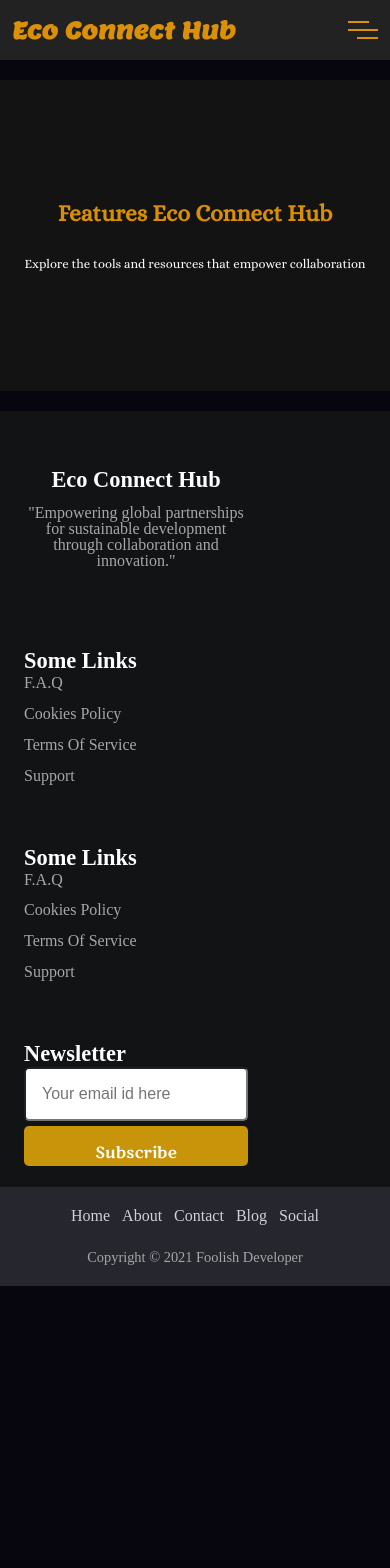
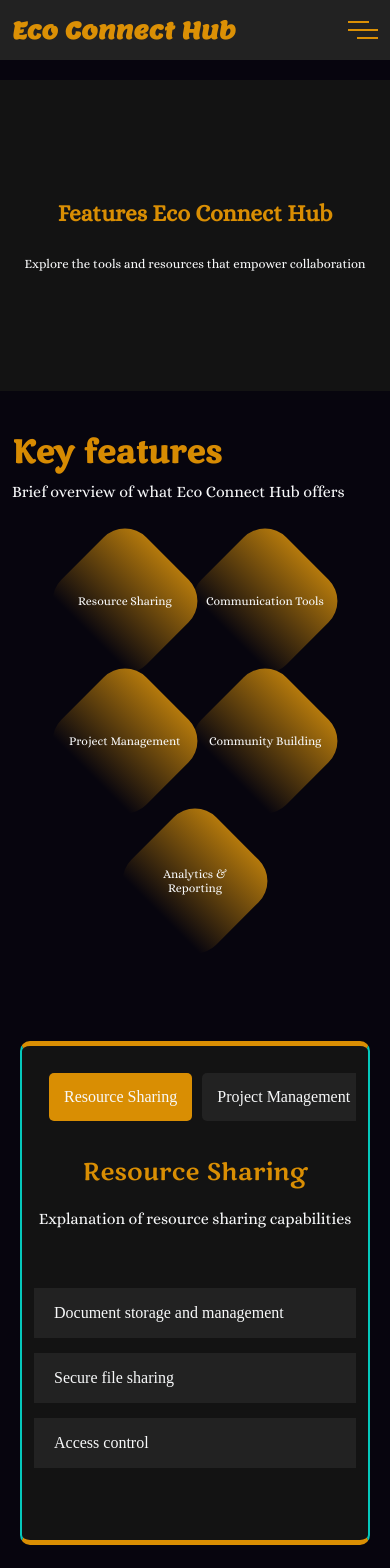
Before and after one commit to codewithdevraj/ecoconect, a React (Create React App) app: page /features in a window 390 px wide. Shown: the top 1568 px of the page. Before the commit the page ends 1286 px from the top, so only its background shows below. Built offline with nearby package versions, Linux system fonts and the light colour scheme.

Commit message:
chore: Add KeyFeature and FeatureTabs components to Features page

```diff
--- a/src/components/common/style.css
+++ b/src/components/common/style.css
@@ -44,6 +44,13 @@ header {
   display: flex;
   align-items: center;
   gap: 12px;
+  button{
+    transition: all 0.1s ease-out;
+    &:active{
+      transform: scale(0.95);
+    }
+  }
+
 }
 button {
   outline: none;
@@ -121,6 +128,28 @@ nav {
     font-size: 16px;
     font-family: marko;
     color: var(--font-color-primary);
+    position: relative;
+    z-index: 1;
+
+    &::before{
+      content: "";
+      height: 2px;
+      width: 100%;
+      position: absolute;
+      bottom: -4px;
+      left: 0;
+      background-color: var(--font-color-primary);
+      transform: scaleX(0);
+      /* transform-origin: left; */
+      opacity: 0;
+      transition: all 0.5s ease-in-out;
+
+    }
+    &:hover::before{
+      transform: scaleX(1);
+      opacity: 1;
+
+    }
   }
 }
 
--- a/src/components/pages/aboutus/style.css
+++ b/src/components/pages/aboutus/style.css
@@ -195,7 +195,7 @@
 /*----------------------about team-----------------------------*/
 .abt-team{
   padding: 24px;
-  background-color: var(--secondary-bg-color);
+  /* background-color: var(--secondary-bg-color); */
   margin-bottom: 60px;
   h2{
     font-size: 36px;
@@ -209,12 +209,37 @@
     gap: 20px;
     grid-template-columns: repeat(auto-fill, minmax(160px, 1fr));
     justify-items: center;
+    position: relative;
+    z-index: 1;
     .team-card{
       height: auto;
       width: 160px;
       padding: 12px;
-      background-color: var(--tertiary-bg-color);
+      background: var(--tertiary-bg-color);
       border-radius: 16px;
+      position: relative;
+      &::after{
+        content: "";
+        position: absolute;
+        width: 100%;
+        height: 100%;
+        translate: -50% -50%;
+        left: 50%;
+        top: 50%;
+        padding: 3px;
+        z-index: -1;
+        border-radius: 19px;
+        background: linear-gradient(
+          135deg,
+          var(--danger-color),
+          var(--font-color-primary),
+          var(--warning-color),
+          var(--font-color-aqua)
+        );
+      }
+      &::before{
+        filter: blur(.5rem);
+      }
       img{
         width: 100%;
         aspect-ratio: 1/1;
--- a/src/components/pages/features/index.jsx
+++ b/src/components/pages/features/index.jsx
@@ -1,10 +1,14 @@
 import Hero from "./layouts/hero";
+import KeyFeature from "./layouts/keyfeature";
+import FeatureTabs from "./layouts/tabs";
 import "./style.css";
 
 const Features = () => {
   return (
     <>
       <Hero />
+      <KeyFeature />
+      <FeatureTabs />
     </>
   );
 };
--- /dev/null
+++ b/src/components/pages/features/layouts/keyfeature.jsx
@@ -0,0 +1,28 @@
+
+const KeyFeature = () => {
+  return (
+    <section className="features-keyf">
+      <h2>Key features</h2>
+      <p>Brief overview of what Eco Connect Hub offers</p>
+      <div className="fkf-boxwrap">
+        <div className="fkf-box">
+          <p>Resource Sharing</p>
+        </div>
+        <div className="fkf-box">
+          <p>Communication Tools</p>
+        </div>
+        <div className="fkf-box">
+          <p>Project Management</p>
+        </div>
+        <div className="fkf-box">
+          <p>Community Building</p>
+        </div>
+        <div className="fkf-box">
+          <p>Analytics & Reporting</p>
+        </div>
+      </div>
+    </section>
+  );
+}
+
+export default KeyFeature;
--- a/src/components/pages/features/layouts/tabs.jsx
+++ b/src/components/pages/features/layouts/tabs.jsx
@@ -0,0 +1,93 @@
+import React, { useState } from "react";
+
+const tabsData = [
+  {
+    id: "resource-sharing",
+    label: "Resource Sharing",
+    contentTitle: "Resource Sharing",
+    contentDescription: "Explanation of resource sharing capabilities",
+    features: [
+      "Document storage and management",
+      "Secure file sharing",
+      "Access control",
+    ],
+  },
+  {
+    id: "project-management",
+    label: "Project Management",
+    contentTitle: "Project Management",
+    contentDescription: "Explanation of project management features",
+    features: ["Task assignment", "Progress tracking", "Collaboration boards"],
+  },
+  {
+    id: "community-building",
+    label: "Community Building",
+    contentTitle: "Community Building",
+    contentDescription: "Explanation of community building features",
+    features: ["Member directories", "Group creation", "Event planning"],
+  },
+  {
+    id: "communication-tools",
+    label: "Communication Tools",
+    contentTitle: "Communication Tools",
+    contentDescription: "Explanation of communication tools",
+    features: [
+      "Real-time messaging",
+      "Video conferencing",
+      "Discussion forums",
+    ],
+  },
+  {
+    id: "analytics-reporting",
+    label: "Analytics & Reporting",
+    contentTitle: "Analytics & Reporting",
+    contentDescription: "Explanation of analytics and reporting tools",
+    features: ["Data visualization", "Custom reports", "Performance metrics"],
+  },
+];
+
+const Tabs = ({ tabs, selectedTab, onSelect }) => (
+  <div className="tabs">
+    {tabs.map((tab) => (
+      <div
+        key={tab.id}
+        className={`tab ${tab.id === selectedTab ? "active" : ""}`}
+        onClick={() => onSelect(tab.id)}
+      >
+        {tab.label}
+      </div>
+    ))}
+  </div>
+);
+
+const Content = ({ tab }) => (
+  <div className="content">
+    <h2>{tab.contentTitle}</h2>
+    <p>{tab.contentDescription}</p>
+    <ul>
+      {tab.features.map((feature, index) => (
+        <li key={index}>{feature}</li>
+      ))}
+    </ul>
+  </div>
+);
+
+const FeatureTabs = () => {
+  const [selectedTab, setSelectedTab] = useState(tabsData[0].id);
+  const currentTab = tabsData.find((tab) => tab.id === selectedTab);
+
+  return (
+    <section class="features-tab">
+      <div className="container">
+        <Tabs
+          tabs={tabsData}
+          selectedTab={selectedTab}
+          onSelect={setSelectedTab}
+        />
+        <Content tab={currentTab} />
+      </div>
+    </section>
+  );
+};
+
+export default FeatureTabs;
--- a/src/components/pages/features/style.css
+++ b/src/components/pages/features/style.css
@@ -54,8 +54,85 @@
     }
   }
 }
+.features-tab {
+  padding: 40px 0;
+  display: flex;
+  justify-content: center;
+  align-items: center;
+  .container {
+    border: 5px solid var(--info-color);
+    border-top: 8px solid var(--font-color-primary);
+    border-bottom: 8px solid var(--font-color-primary);
+    padding: 12px;
+    /* border: 2px solid var(--info-color); */
+    display: flex;
+    flex-direction: column;
+    width: 80%;
+    max-width: 1200px;
+    background-color: var(--secondary-bg-color);
+    border-radius: 10px;
+    overflow: hidden;
+  }
 
+  .tabs {
+    display: flex;
+    overflow-x: auto;
+    background-color: var(--secondary-bg-color);
+    padding: 10px;
+    white-space: nowrap;
+  }
 
+  .tab {
+    background-color: var(--tertiary-bg-color);
+    color: var(--light-color);
+    padding: 15px;
+    margin: 5px;
+    border-radius: 5px;
+    text-align: center;
+    cursor: pointer;
+    transition: background-color 0.3s;
+    flex-shrink: 0;
+    &:hover {
+      background-color: var(--success-color);
+    }
+  }
+
+  .tab.active {
+    background-color: var(--font-color-primary);
+    color: var(--light-color);
+  }
+
+  .content {
+    flex: 1;
+    border-radius: 20px;
+    margin-top: 20px;
+    h2 {
+      margin-bottom: 20px;
+      font: 36px marko;
+      color: var(--font-color-primary);
+      text-align: center;
+    }
+    p{
+      font: 20px alice;
+      color: var(--light-color);
+      text-align: center;
+    }
+  }
+
+  .content ul {
+    margin: 60px 40px;
+    height: 180px;
+    list-style-type: none;
+    padding: 0;
+  }
+
+  .content ul li {
+    margin: 15px 0;
+    padding: 16px 20px;
+    background-color: var(--tertiary-bg-color);
+    color: var(--light-color);
+  }
+}
 
 
 
@@ -120,7 +197,49 @@
       }
     }
   }
+  .features-tab {
+  padding: 40px 20px;
+  .container {
+    border: 2px solid var(--info-color);
+    border-top: 5px solid var(--font-color-primary);
+    border-bottom: 5px solid var(--font-color-primary);
+    width: 100%;
+  }
+  .content {
+    h2 {
+      font: 24px marko;
+    }
+    p{
+      font: 16px alice;
+    }
+  }
+
+  .content ul {
+    margin: 60px 0px;
+    height: 180px;
+    list-style-type: none;
+    padding: 0;
+  }
+
+  .content ul li {
+    margin: 15px 0;
+    padding: 16px 20px;
+    background-color: var(--tertiary-bg-color);
+    color: var(--light-color);
+  }
+}
 }
 
 @media screen and (max-width: 420px) {
 }
+
+@media (max-width: 768px) {
+      .tabs {
+        padding: 5px;
+      }
+
+      .tab {
+        padding: 10px;
+        margin: 2px;
+      }
+    }
--- a/src/components/pages/homepage/style.css
+++ b/src/components/pages/homepage/style.css
@@ -56,7 +56,33 @@
       font-size: 20px;
       background-color: var(--font-color-primary);
       color: var(--primary-bg-color);
-      border: 2px solid var(--font-color-primary);
+      position: relative;
+      transition: all 0.1s ease-in;
+      border-radius: 20px;
+      z-index: 1;
+      border-radius: 5px;
+
+      &::before{
+        content: "";
+        background-color: var(--font-color-aqua);
+        position: absolute;
+        top: 0;
+        left: 0;
+        right: 0;
+        bottom: 0;
+        transform: scaleX(0);
+        opacity: 0;
+        transition:all 0.8s;
+        transform-origin: left;
+        z-index: -1;
+        border-radius: 5px;
+      }
+      &:hover::before{
+        border: 2px solid var(--font-color-aqua);
+        color: var(--success-color);
+        transform: scaleX(1);
+        opacity: 1;
+      }
     }
     .learn {
       width: auto;
@@ -65,6 +91,12 @@
       background-color: transparent;
       color: var(--font-color-primary);
       border: 2px solid var(--font-color-primary);
+      transition: all 0.2s ease-in;
+      &:hover{
+        color:aqua;
+        scale: 1.09;
+        border-color: var(--font-color-primary);
+      }
     }
   }
 }
@@ -123,6 +155,11 @@
     align-items: center;
     justify-content: center;
     transform: rotateZ(45deg);
+    transition: all .3s ease-in-out;
+    &:hover{
+      box-shadow:0px 0px 8px 3px var(--font-color-aqua) ;
+      border: 2px solid black;
+    }
     .key-card-text {
       text-align: center;
       transform: rotateZ(-45deg);
@@ -207,6 +244,12 @@
       align-items: center;
       gap: 30px;
       color: var(--light-color);
+      transition:
+      background-color 0.3s ease-in,
+      ;
+      &:hover{
+        background-color: var(--font-color-primary);
+      }
       h4 {
         font-family: marko;
         font-size: 40px;
@@ -330,7 +373,30 @@
     height: auto;
     padding: 16px 24px;
     background-color: var(--font-color-primary);
+    position: relative;
+    z-index: 1;
+    border-radius: 5px;
+
+    &::before{
+      content: "";
+      position: absolute;
+      top: 0;
+      left: 0;
+      right: 0;
+      bottom: 0;
+      opacity: 0;
+      transform: scaleX(0);
+      transform-origin: left;
+      transition: all 0.6s;
+      border-radius: 5px;
+      background-color: var(--font-color-aqua);
+      z-index: -1;
+    }
+    &:hover::before{
+      transform: scaleX(1);
+      opacity: 1;
   }
+}
 }
 /*-------------------------------bLOGS----------------------------*/
 .blogs {
@@ -356,10 +422,14 @@
     justify-items: center;
     gap: 30px;
     .blogcard {
+      position: relative;
       width: 420px;
       height: 200px;
       background-color: var(--tertiary-bg-color);
       padding: 20px;
+      border-left: 8px solid transparent;
+      transition: all 0.3s ease-in-out;
+
       h3 {
         font-size: 24px;
         font-family: marko;
@@ -367,13 +437,22 @@
         color: var(--light-color);
       }
       a {
-        display: block;
+        padding:
+        10px 20px;
+        background-color: var(--success-color);
+        position: absolute;
+        right: 20px;
+        bottom: 20px;
         font-size: 16px;
         font-family: alice;
-        color: var(--font-color-primary);
+        color: var(--light-color);
         text-align: end;
-        margin-top: 40px;
       }
+      &:hover{
+        transform: scale(1.02);
+        border-left: 8px solid var(--success-color);
+      }
+
     }
   }
 }
```
Also changed, not shown: src/components/pages/features/layouts/key-feature.jsx (deleted).
